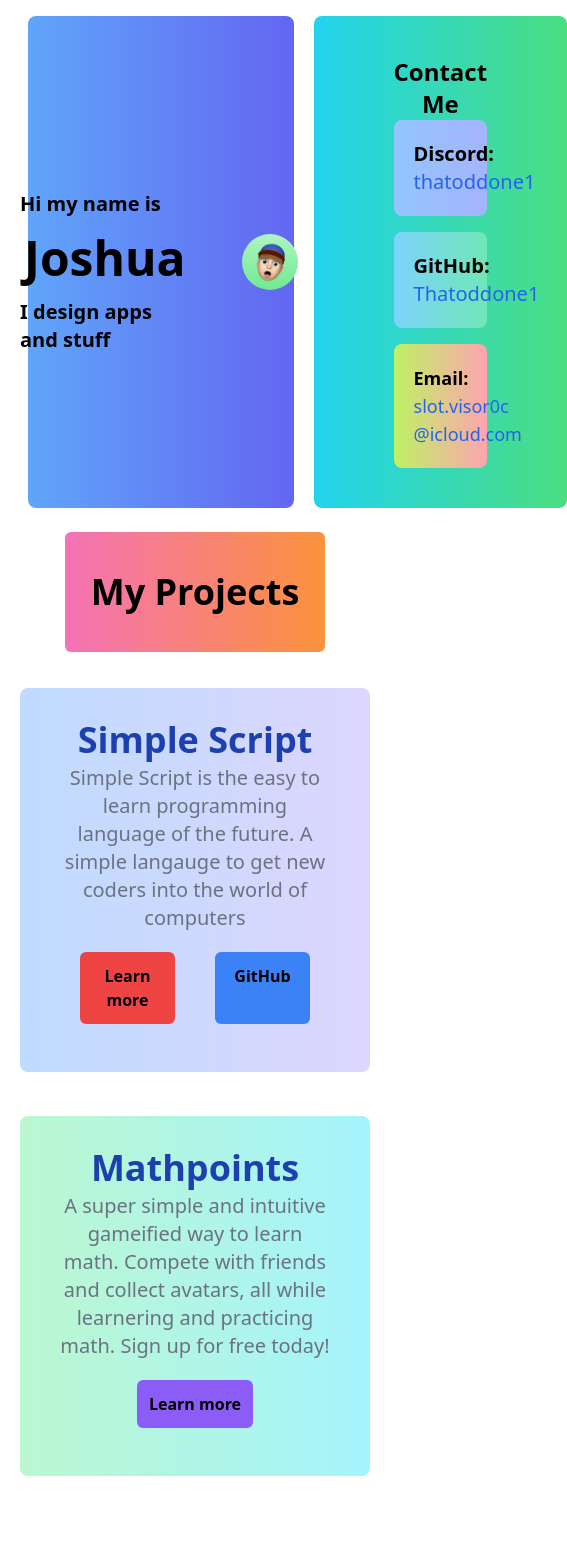
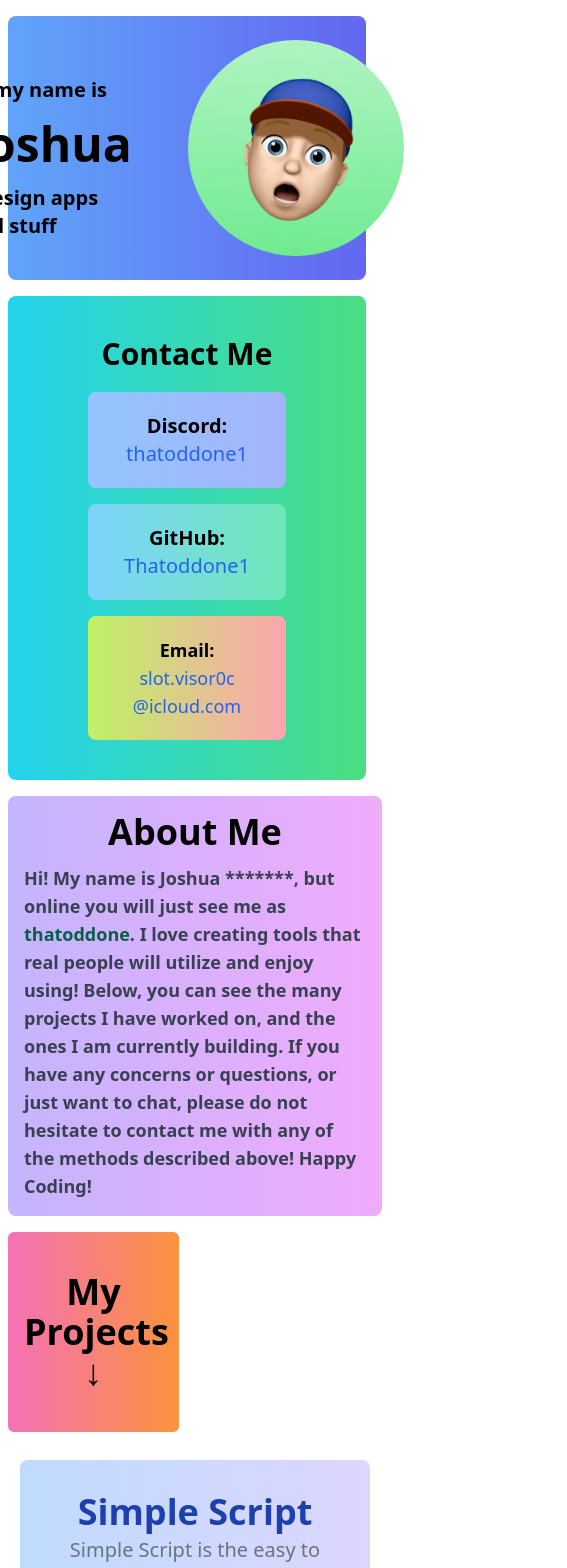
Before and after one commit to Thatoddone1/portfolio, a SvelteKit app: page / in a window 390 px wide. Shown: the top 1568 px of the page, 567 px wide, since content can reach past the window. Before the commit the page ends 1496 px from the top, so only its background shows below. Built offline with nearby package versions, Linux system fonts and the light colour scheme.

Commit message:
Added about me section, and rearagned sections accordingly. It is now mobilly acesptable

```diff
--- a/src/routes/+page.svelte
+++ b/src/routes/+page.svelte
@@ -1,4 +1,6 @@
 <script>
+    import About from "./About.svelte";
+
     import Contact from "./Contact.svelte";
 
     import Introduction from "./Introduction.svelte";
@@ -10,14 +12,16 @@
     <head></head>
     <style></style>
     <body class="bg-white dark:bg-black w-auto h-auto">
-        <div class="flex flex-row flex-auto p-2 pt-4">
+        <div class="grid grid-cols-2 gap-4 lg:grid-cols-4 p-2 pt-4">
             <Introduction></Introduction>
             <Contact></Contact>
-        </div>
-        <div
-            class="flex flex-row flex-auto dark:text-white rounded-md bg-gradient-to-r from-pink-400 to-orange-400 dark:from-pink-700 dark:to-orange-700 p-4 pb-10 pt-10 m-4 justify-center font-bold text-4xl w-2/3 mx-auto"
-        >
-            My Projects
+            <About></About>
+            <div
+                class="col-span-1 dark:text-white rounded-md bg-gradient-to-r from-pink-400 to-orange-400 dark:from-pink-700 dark:to-orange-700 p-4 pb-10 pt-10 justify-center font-bold text-4xl"
+            >
+                <p class="text-center">My Projects</p>
+                <p class="text-center">↓</p>
+            </div>
         </div>
         <Projects></Projects>
     </body>
--- /dev/null
+++ b/src/routes/About.svelte
@@ -0,0 +1,24 @@
+<script>
+    import Contact from "./Contact.svelte";
+
+    import Introduction from "./Introduction.svelte";
+
+    import Projects from "./Projects.svelte";
+</script>
+
+<div
+    class="bg-gradient-to-r from-violet-300 to-fuchsia-300 dark:from-violet-700 dark:to-fuchsia-700 rounded-lg col-span-3 p-4"
+>
+    <h1 class="text-center font-bold text-4xl pb-3 dark:text-white">
+        About Me
+    </h1>
+    <p class="font-semibold text-lg text-gray-700 dark:text-gray-300">
+        Hi! My name is <b>Joshua *******</b>, but online you will just see me as
+        <b class=" text-emerald-800 dark:text-emerald-300">thatoddone</b>. I
+        love creating tools that real people will utilize and enjoy using!
+        Below, you can see the many projects I have worked on, and the ones I am
+        currently building. If you have any concerns or questions, or just want
+        to chat, please do not hesitate to contact me with any of the methods
+        described above! Happy Coding!
+    </p>
+</div>
--- a/src/routes/Contact.svelte
+++ b/src/routes/Contact.svelte
@@ -3,9 +3,11 @@
 </script>
 
 <div
-    class=" bg-gradient-to-r from-cyan-400 to-green-400 dark:from-cyan-600 dark:to-green-600 p-10 rounded-lg pl-20 pr-20 basis-1/2 lg:hover:basis-2/3 transition-all duration-800 ease-in-out"
+    class=" bg-gradient-to-r from-cyan-400 to-green-400 dark:from-cyan-600 dark:to-green-600 p-10 rounded-lg pl-20 pr-20 transition-all duration-800 ease-in-out col-span-2"
 >
-    <h1 class="text-2xl font-bold text-center dark:text-white">Contact Me</h1>
+    <h1 class="text-3xl font-bold text-center dark:text-white pb-5">
+        Contact Me
+    </h1>
     <div
         class="grid md:grid-cols-2 grid-cols-1 lg:grid-cols-3 gap-4 dark:text-white"
     >
--- a/src/routes/Introduction.svelte
+++ b/src/routes/Introduction.svelte
@@ -1,5 +1,5 @@
 <div
-    class="bg-gradient-to-r from-blue-400 to-indigo-500 dark:from-blue-700 dark:to-indigo-700 rounded-lg m-5 mb-0 mt-0 basis-1/2 lg:hover:basis-2/3 flex flex-rows items-center justify-center transition-all duration-800 ease-in-out"
+    class="bg-gradient-to-r from-blue-400 to-indigo-500 dark:from-blue-700 dark:to-indigo-700 rounded-lg flex flex-rows items-center justify-center transition-all duration-800 ease-in-out col-span-2"
 >
     <div class="basis-auto">
         <h1 class="p-1 pt-6 pl-5 font-semibold text-xl dark:text-white">
@@ -16,6 +16,6 @@
     <img
         src="/profilepicture.jpeg"
         alt="My Profile Picture"
-        class="rounded-full size-20 sm:size-30 md:size-40 lg:size-60 p-3 ml-10 m-3 basis-auto"
+        class="rounded-full size-60 p-3 ml-10 m-3 basis-auto"
     />
 </div>
```
